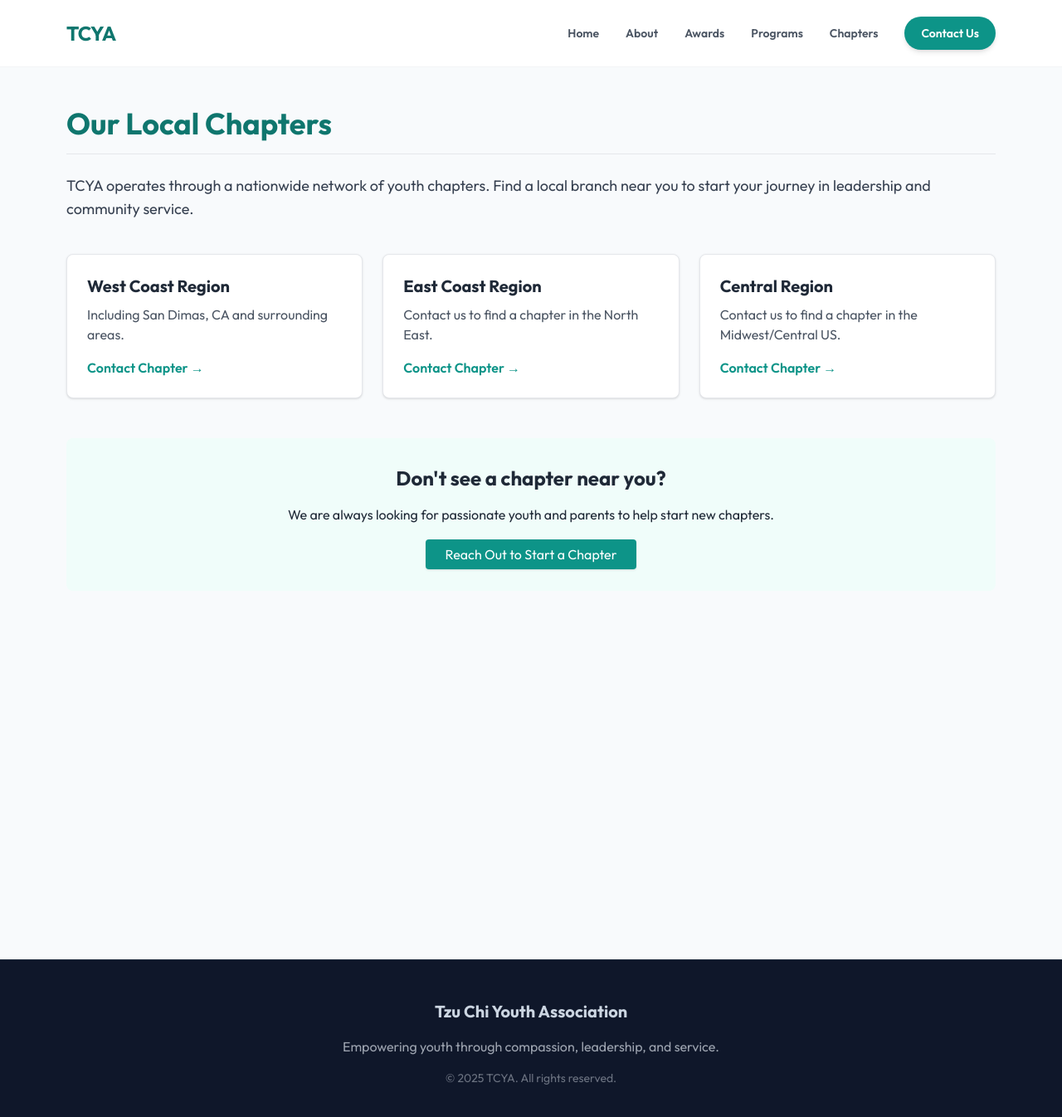
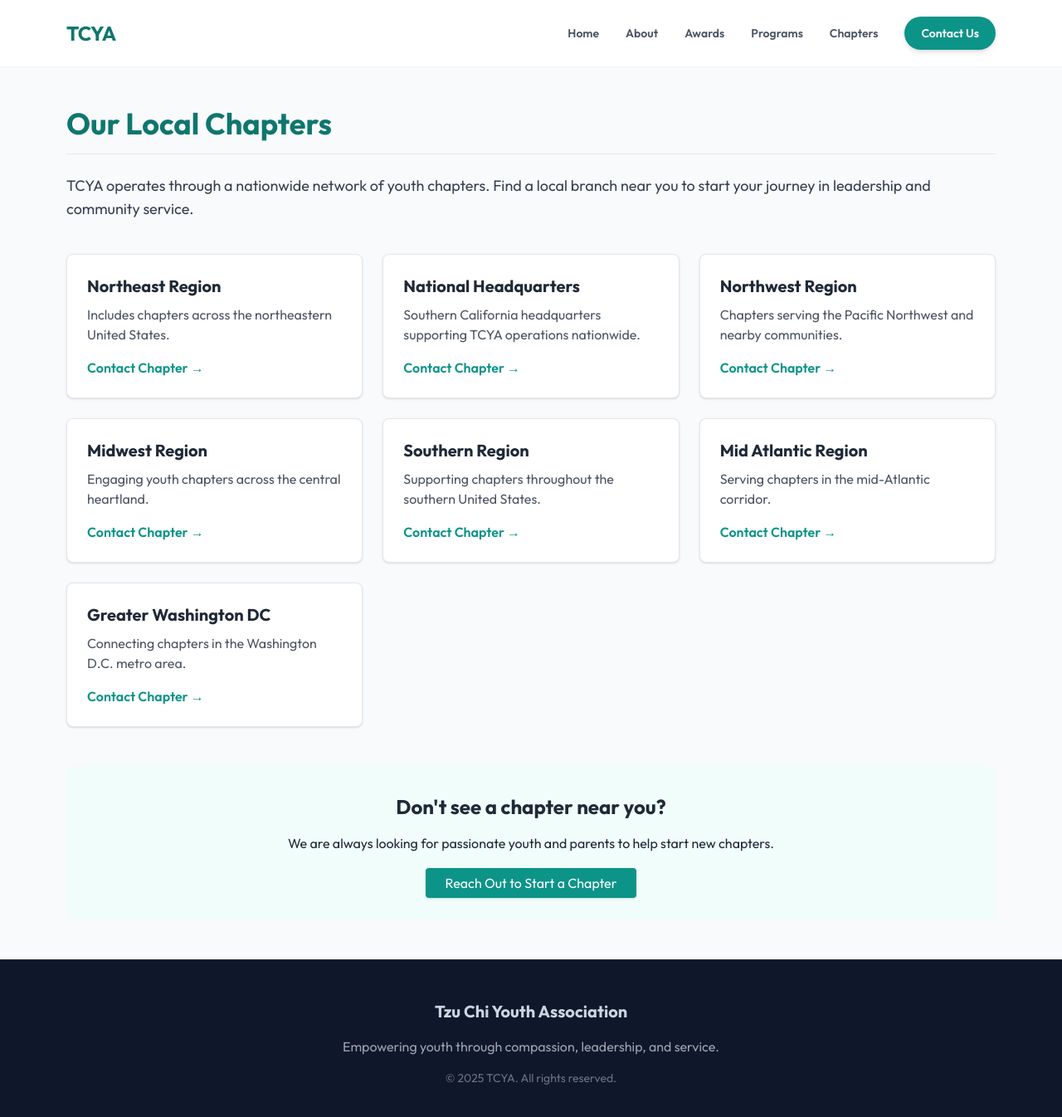
Before and after one commit to elvinhuang-tc/tcya-website, a Jekyll site: the page built from chapters.html, in a window 1280 px wide and 1357 px high. Shown: the top 1346 px of the window at 83% size. Built offline with Jekyll 4.4.1, drawn with Linux system fonts in a browser that asks for light colours; nearby versions of some CDN libraries.

Commit message:
Updating Regions

```diff
--- a/chapters.html
+++ b/chapters.html
@@ -1,29 +1,53 @@
 ---
 layout: default
-title: Awards & Recognition
+title: Chapters
 ---
 <main class="flex-grow max-w-6xl mx-auto px-4 py-12 w-full">
     <h1 class="text-4xl font-bold text-teal-700 mb-6 border-b pb-4">Our Local Chapters</h1>
     <p class="text-lg text-gray-700 mb-10">TCYA operates through a nationwide network of youth chapters. Find a local branch near you to start your journey in leadership and community service.</p>
 
-    <!-- Placeholder Grid for Chapters -->
+    <!-- Regional Chapter Grid -->
     <div class="grid grid-cols-1 md:grid-cols-3 gap-6">
         <div class="p-6 bg-white border border-gray-200 rounded-lg shadow">
-            <h3 class="text-xl font-bold mb-2">West Coast Region</h3>
-            <p class="text-gray-600 mb-4">Including San Dimas, CA and surrounding areas.</p>
-            <a href="#" class="text-teal-600 font-semibold hover:underline">Contact Chapter &rarr;</a>
+            <h3 class="text-xl font-bold mb-2">Northeast Region</h3>
+            <p class="text-gray-600 mb-4">Includes chapters across the northeastern United States.</p>
+            <a href="contact.html" class="text-teal-600 font-semibold hover:underline">Contact Chapter &rarr;</a>
         </div>
 
         <div class="p-6 bg-white border border-gray-200 rounded-lg shadow">
-            <h3 class="text-xl font-bold mb-2">East Coast Region</h3>
-            <p class="text-gray-600 mb-4">Contact us to find a chapter in the North East.</p>
-            <a href="#" class="text-teal-600 font-semibold hover:underline">Contact Chapter &rarr;</a>
+            <h3 class="text-xl font-bold mb-2">National Headquarters</h3>
+            <p class="text-gray-600 mb-4">Southern California headquarters supporting TCYA operations nationwide.</p>
+            <a href="contact.html" class="text-teal-600 font-semibold hover:underline">Contact Chapter &rarr;</a>
         </div>
 
         <div class="p-6 bg-white border border-gray-200 rounded-lg shadow">
-            <h3 class="text-xl font-bold mb-2">Central Region</h3>
-            <p class="text-gray-600 mb-4">Contact us to find a chapter in the Midwest/Central US.</p>
-            <a href="#" class="text-teal-600 font-semibold hover:underline">Contact Chapter &rarr;</a>
+            <h3 class="text-xl font-bold mb-2">Northwest Region</h3>
+            <p class="text-gray-600 mb-4">Chapters serving the Pacific Northwest and nearby communities.</p>
+            <a href="contact.html" class="text-teal-600 font-semibold hover:underline">Contact Chapter &rarr;</a>
+        </div>
+
+        <div class="p-6 bg-white border border-gray-200 rounded-lg shadow">
+            <h3 class="text-xl font-bold mb-2">Midwest Region</h3>
+            <p class="text-gray-600 mb-4">Engaging youth chapters across the central heartland.</p>
+            <a href="contact.html" class="text-teal-600 font-semibold hover:underline">Contact Chapter &rarr;</a>
+        </div>
+
+        <div class="p-6 bg-white border border-gray-200 rounded-lg shadow">
+            <h3 class="text-xl font-bold mb-2">Southern Region</h3>
+            <p class="text-gray-600 mb-4">Supporting chapters throughout the southern United States.</p>
+            <a href="contact.html" class="text-teal-600 font-semibold hover:underline">Contact Chapter &rarr;</a>
+        </div>
+
+        <div class="p-6 bg-white border border-gray-200 rounded-lg shadow">
+            <h3 class="text-xl font-bold mb-2">Mid Atlantic Region</h3>
+            <p class="text-gray-600 mb-4">Serving chapters in the mid-Atlantic corridor.</p>
+            <a href="contact.html" class="text-teal-600 font-semibold hover:underline">Contact Chapter &rarr;</a>
+        </div>
+
+        <div class="p-6 bg-white border border-gray-200 rounded-lg shadow">
+            <h3 class="text-xl font-bold mb-2">Greater Washington DC</h3>
+            <p class="text-gray-600 mb-4">Connecting chapters in the Washington D.C. metro area.</p>
+            <a href="contact.html" class="text-teal-600 font-semibold hover:underline">Contact Chapter &rarr;</a>
         </div>
     </div>
 
--- a/contact.html
+++ b/contact.html
@@ -1,6 +1,6 @@
 ---
 layout: default
-title: Awards & Recognition
+title: Contact
 ---
 
 <main class="flex-grow max-w-3xl mx-auto px-4 py-12 w-full">
--- a/index.html
+++ b/index.html
@@ -1,6 +1,6 @@
 ---
 layout: default
-title: Awards & Recognition
+title: Index
 ---
 
 <!-- Hero Section -->
```
